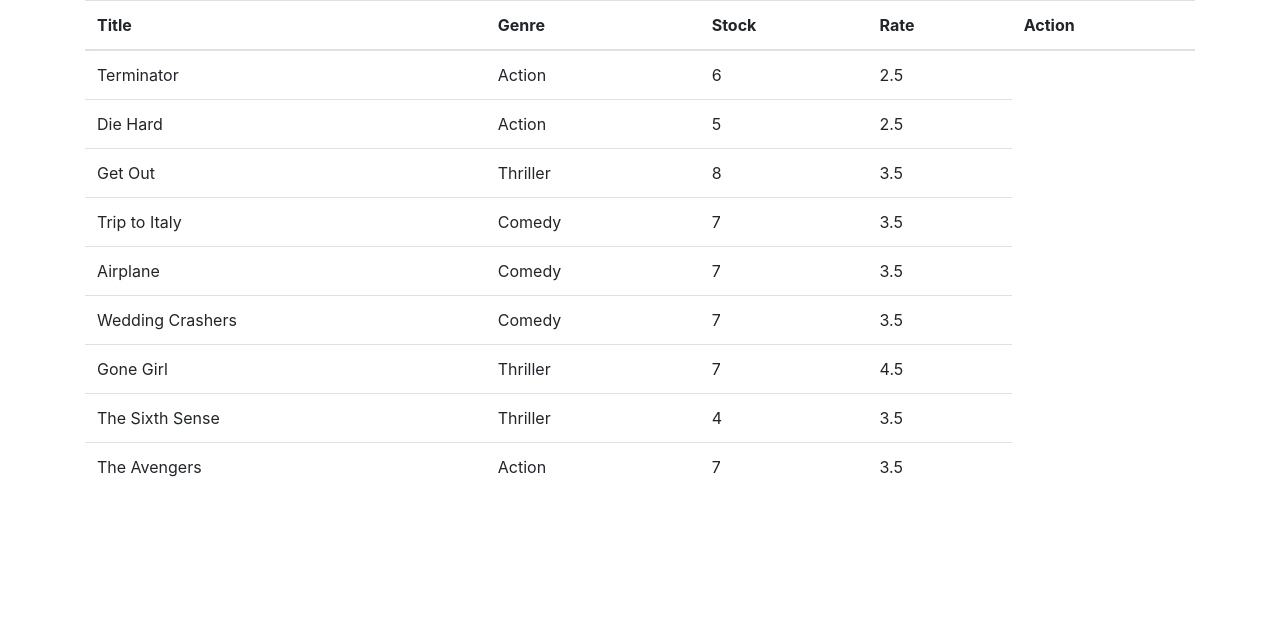
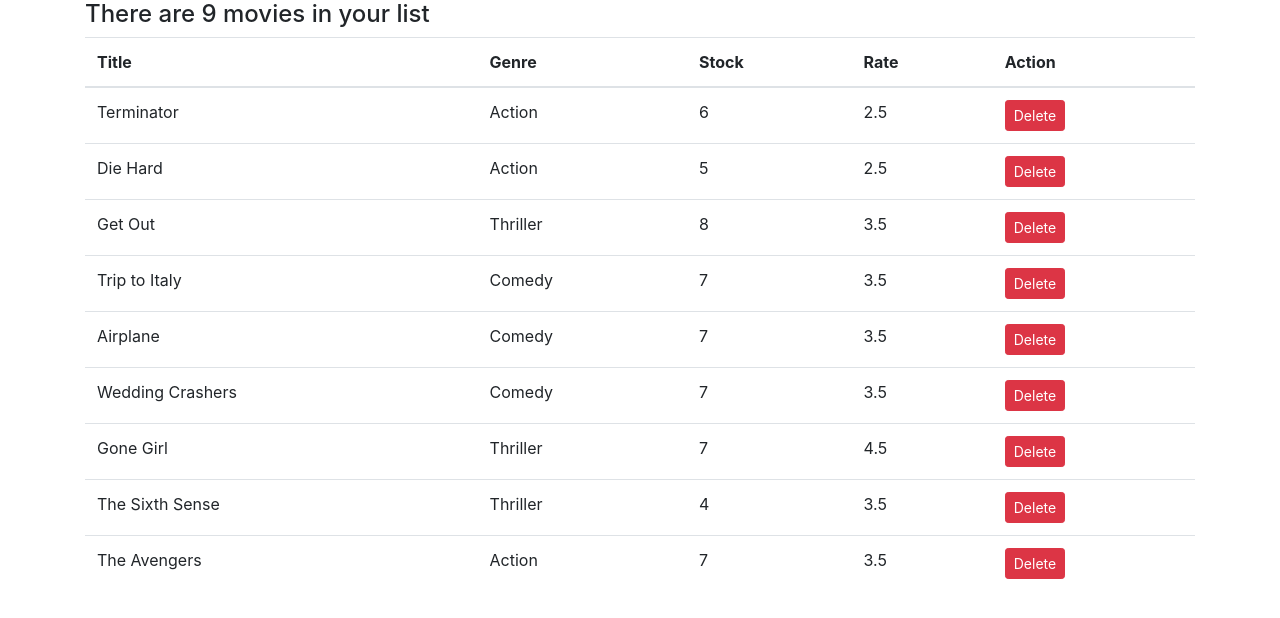
Before and after one commit to glitton/react-videoapp, a React (Create React App) app: page / in a window 1280 px wide. Shown: the top 618 px of the page. Built offline with nearby package versions, Linux system fonts and the light colour scheme.

Commit message:
added delete button, set new state

```diff
--- a/src/movies.jsx
+++ b/src/movies.jsx
@@ -1,9 +1,16 @@
 import React, { Component } from "react";
 import { getMovies } from "./services/fakeMovieService";
 
+const movies = getMovies();
+
 class Movies extends Component {
   state = {
-    movies: getMovies()
+    movies
+  };
+
+  handleDelete = movie => {
+    const newMovies = this.state.movies.filter(m => m._id !== movie._id);
+    this.setState({ movies: newMovies });
   };
 
   render() {
@@ -13,10 +20,20 @@
         <td>{movie.genre.name}</td>
         <td>{movie.numberInStock}</td>
         <td>{movie.dailyRentalRate}</td>
+        <td>
+          <button
+            className="btn btn-danger btn-sm"
+            onClick={() => this.handleDelete(movie)}
+          >
+            Delete
+          </button>
+        </td>
       </tr>
     ));
 
     return (
+      <div>
+        <h4>There are {this.state.movies.length} movies in your list</h4>
         <table className="table">
           <thead>
             <tr>
@@ -29,6 +46,7 @@
           </thead>
           <tbody>{movieItems}</tbody>
         </table>
+      </div>
     );
   }
 }
```
Lines whose indentation alone changed are shown as unchanged.
